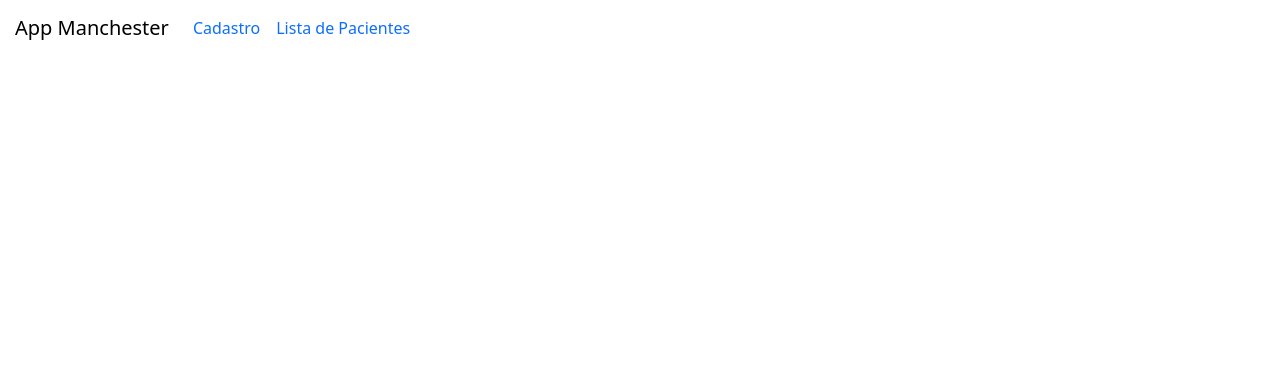
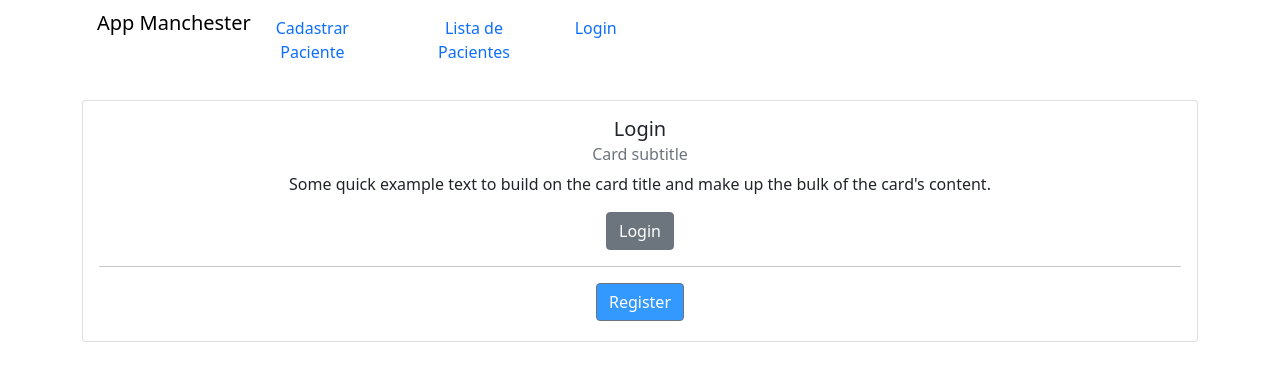
Before and after one commit to Cavalari0100/appmanchesterfront, a React (Create React App) app: page /login-enfermeiro in a window 1280 px wide. Shown: the top 378 px of the page. Built offline with nearby package versions, Linux system fonts and the light colour scheme.

Commit message:
criando pagina de login

```diff
--- a/src/App.js
+++ b/src/App.js
@@ -1,11 +1,13 @@
 import './App.css';
-import {Container} from 'reactstrap';
+import { Container } from 'reactstrap';
 import MainNavBar from './components/MainNavBar/MainNavBar';
 import { BrowserRouter as Router, Switch, Route } from 'react-router-dom';
 import CreatNewPaciente from './components/Paginas/Cadastro/CadastroPaciente';
 import FirstPage from './components/Paginas/FirstPage/FirstPage';
 //import EmDev from './components/Paginas/EmDev/EmDesenvolvimento';
 import ListAllPacientes from './components/Paginas/Listas/ListAllPacientes';
+import LoginEnfermeiro from './components/Paginas/login/LoginEnfermeiro';
+import CreatNewEnfermeiro from './components/Paginas/Cadastro/CadastroEnfermeiro';
 
 
 function App() {
@@ -15,9 +17,11 @@ function App() {
       <Router>
         <Container>
           <Switch>
-            <Route exact path='/' component={FirstPage}/>
-            <Route exact path='/cadastroPaciente' component={CreatNewPaciente}/>
-           <Route exact path='/pacientes' component={ListAllPacientes}/>
+            <Route exact path='/' component={FirstPage} />
+            <Route exact path='/cadastroPaciente' component={CreatNewPaciente} />
+            <Route exact path='/pacientes' component={ListAllPacientes} />
+            <Route exact path='/login-enfermeiro' component={LoginEnfermeiro}/>
+            <Route exact path='/register-enfermeiro' component={CreatNewEnfermeiro}/>
           </Switch>
         </Container>
       </Router>
--- a/src/components/MainNavBar/MainNavBar.jsx
+++ b/src/components/MainNavBar/MainNavBar.jsx
@@ -1,6 +1,6 @@
 import React from 'react';
 import { Component } from 'react';
-import { Navbar, NavbarBrand, NavItem, Nav, NavLink, Container } from 'reactstrap';
+import { Navbar, NavbarBrand, NavItem, Nav, NavLink, Container, Row, Col } from 'reactstrap';
 
 class MainNavBar extends Component {
     state = {};
@@ -12,14 +12,28 @@ class MainNavBar extends Component {
                     style={
                         { backgroundColor: "white", position: "fixed", width: '100%' }
                     }
-                >
-                    <NavbarBrand href="/" style={{marginLeft: "15px", color: "black" }} >App Manchester</NavbarBrand>
-                    <Nav className="mr-auto" navbar>
-                        <NavItem><NavLink href="/CadastroPaciente">Cadastro</NavLink></NavItem>
-                    </Nav>
-                    <Nav className="mr-auto" navbar>
-                        <NavItem><NavLink href="/pacientes">Lista de Pacientes</NavLink></NavItem>
-                    </Nav>
+                >   <Container>
+                        <Row>
+                            <Col md={3}>
+                                <NavbarBrand href="/" style={{ marginLeft: "15px", color: "black" }} >App Manchester</NavbarBrand>
+                            </Col>
+                            <Col md={3}>
+                                <Nav className="mr-auto" navbar>
+                                    <NavItem><NavLink href="/CadastroPaciente">Cadastrar Paciente</NavLink></NavItem>
+                                </Nav>
+                            </Col>
+                            <Col md={3}>
+                                <Nav className="mr-auto" navbar>
+                                    <NavItem><NavLink href="/pacientes">Lista de Pacientes</NavLink></NavItem>
+                                </Nav>
+                            </Col>
+                            <Col md={3}>
+                                <Nav className="mr-auto" navbar>
+                                    <NavItem><NavLink href="/login-enfermeiro">Login</NavLink></NavItem>
+                                </Nav>
+                            </Col>
+                        </Row>
+                    </Container>
                 </Navbar>
             </div>
 
--- /dev/null
+++ b/src/components/Paginas/Cadastro/CadastroEnfermeiro.js
@@ -0,0 +1,27 @@
+import React, { useState } from 'react';
+import axios from 'axios';
+import { Container , Form } from 'reactstrap';
+
+function CreatNewEnfermeiro(props) {
+    const [newEnfermeiro, setNewEnfermeiro] = useState({ nome: '', email: '', passWord: '', cpf: '', rg: '', dataNascimento: '', coren: '' })
+    const url = 'urlbackend'
+
+    const IncertNewEnfermeiro = (e) => {
+        e.preventDefault();
+        const data = { nome: newEnfermeiro.nome, email: newEnfermeiro.email, passWord: newEnfermeiro.passWord, cpf: newEnfermeiro.cpf, rg: newEnfermeiro.rg, coren: newEnfermeiro.coren, dataNascimente:newEnfermeiro.dataNascimento }
+        axios.post(url,data);
+        props.history.push("/");
+    }
+    const onChange = (e) =>{
+        e.persist();
+        setNewEnfermeiro({...newEnfermeiro, [e.target.name]: e.target.value});
+    }
+    return(
+        <Container>
+            <Form onSubmit={IncertNewEnfermeiro}>
+
+            </Form>
+        </Container>
+    )
+}
+export default CreatNewEnfermeiro;
--- /dev/null
+++ b/src/components/Paginas/login/LoginEnfermeiro.js
@@ -0,0 +1,27 @@
+import React, { useEffect } from 'react';
+import {
+    Card, CardText, CardBody,
+    CardTitle, CardSubtitle, Button
+} from 'reactstrap';
+
+function LoginEnfermeiro(props) {
+    const JoinPage = () => {
+        props.history.push("/register-enfermeiro")
+    }
+    return (
+        <div>
+            <Card>
+                <CardBody>
+                    <CardTitle tag="h5">Login</CardTitle>
+                    <CardSubtitle tag="h6" className="mb-2 text-muted">Card subtitle</CardSubtitle>
+                    <CardText>Some quick example text to build on the card title and make up the bulk of the card's content.</CardText>
+                    <Button>Login</Button>
+                    <hr></hr>
+                    <Button className="teste" style={{ background: "#3399ff" }} type="submit" className="btn btn-secondary mb-1" block onClick={ JoinPage}>Register</Button>
+                </CardBody>
+
+            </Card>
+        </div>
+    )
+}
+export default LoginEnfermeiro;
```
